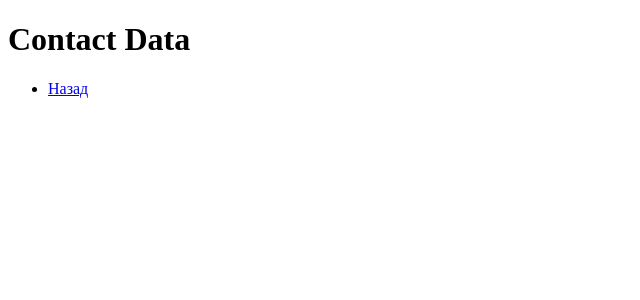
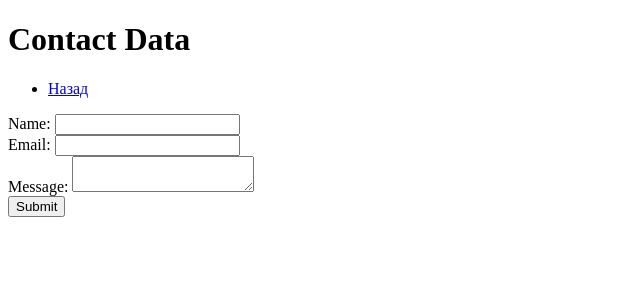
Before and after one commit to Lekantrop74/Sky_pro_19_2_Jango_homework, a Django app: page /contact in a window 1280 px wide. Shown: the top 300 px of the page, without its empty margins (0-640 px from the left). Run offline with Django 4.2, Linux system fonts and the light colour scheme.

Commit message:
Add POST and HTML input form

```diff
--- a/catalog/templates/catalog/contact.html
+++ b/catalog/templates/catalog/contact.html
@@ -9,5 +9,31 @@
 	<ul>
 		<li><a href="\..">Назад</a></li>
 	</ul>
+
+	{% if name %}
+	  <p><strong>Name:</strong> {{ name }}</p>
+	{% endif %}
+
+	{% if email %}
+	  <p><strong>Email:</strong> {{ email }}</p>
+	{% endif %}
+
+	{% if message %}
+	  <p><strong>Message:</strong> {{ message }}</p>
+	{% endif %}
+
+	<form method="post">
+		{% csrf_token %}
+		<label for="name">Name:</label>
+		<input type="text" id="name" name="name"><br>
+
+		<label for="email">Email:</label>
+		<input type="email" id="email" name="email"><br>
+
+		<label for="message">Message:</label>
+		<textarea id="message" name="message"></textarea><br>
+
+		<input type="submit" value="Submit">
+	</form>
 </body>
 </html>
--- a/catalog/views.py
+++ b/catalog/views.py
@@ -12,4 +12,10 @@ def index(request):
 
 
 def contact(request):
+    if request.method == 'POST':
+        name = request.POST.get('name')
+        email = request.POST.get('email')
+        message = request.POST.get('message')
+        print(name, email, message)
+        return render(request, 'catalog/contact.html', {'name': name, 'email': email, 'message': message})
     return render(request, 'catalog/contact.html')
```
